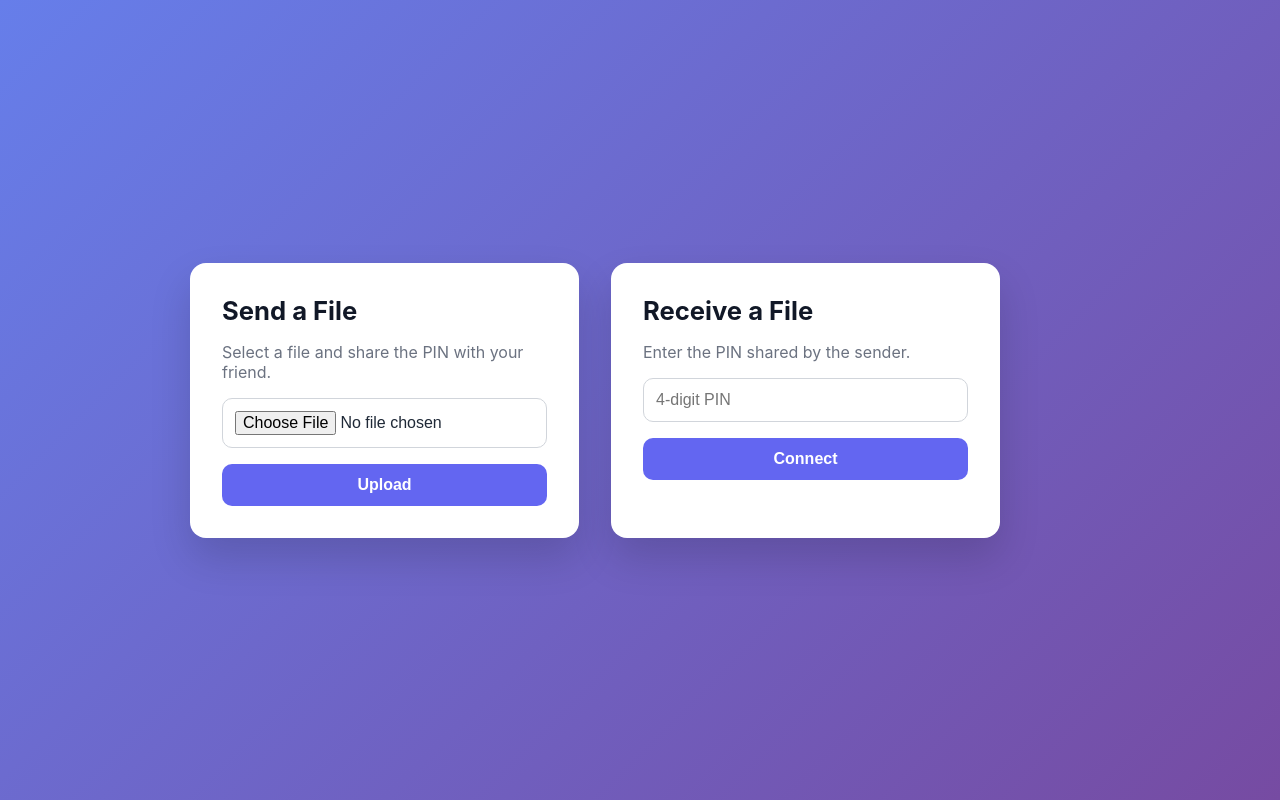
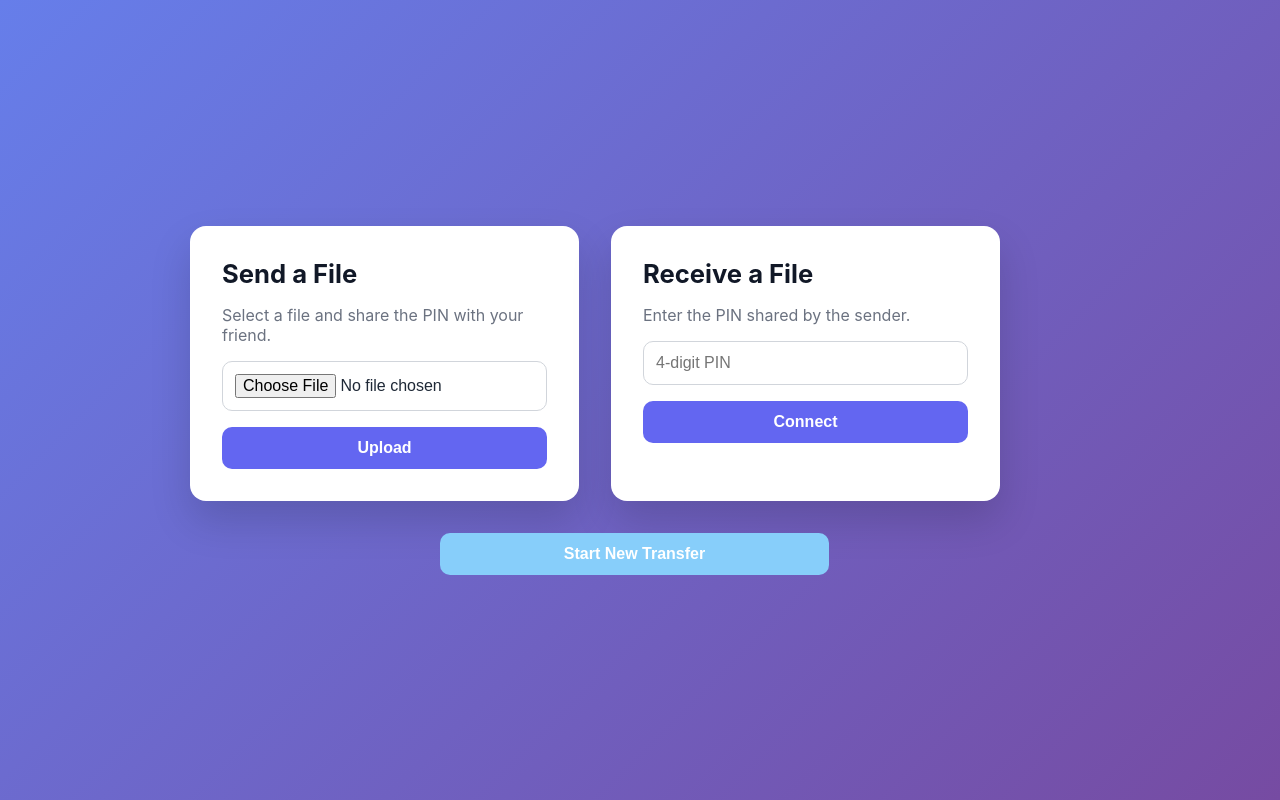
Before and after one commit to ksh-20/Send-It, a React (Vite) app in the folder frontend/: page / in a window 1280 px wide. Built offline with nearby package versions, Linux system fonts and the light colour scheme; no server answers.

Commit message:
Added Refresh Button

```diff
--- a/frontend/src/pages/Home.tsx
+++ b/frontend/src/pages/Home.tsx
@@ -17,6 +17,11 @@ export default function Home({ mode, setMode }: Props) {
       {(mode === "idle" || mode === "receiver") && (
         <Receiver setMode={setMode} />
       )}
+
+      <button onClick={() => window.location.reload()} className="reset-btn">
+        Start New Transfer
+      </button>
+
     </div>
   );
 }
--- a/frontend/src/styles.css
+++ b/frontend/src/styles.css
@@ -119,3 +119,8 @@ button:hover {
     grid-template-columns: 1fr;
   }
 }
+
+.reset-btn {
+  margin-left: 250px;
+  background-color: lightskyblue;
+}
```
